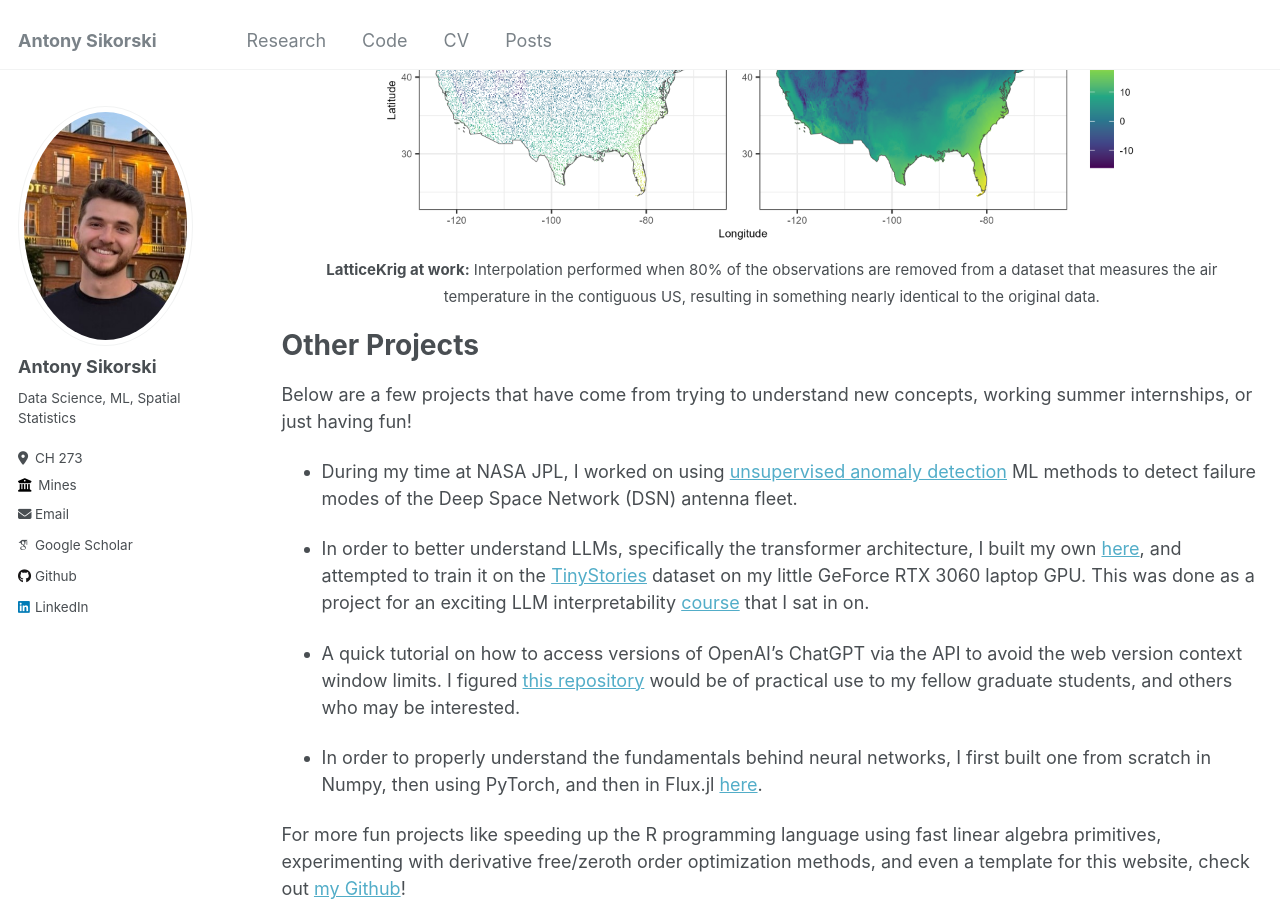
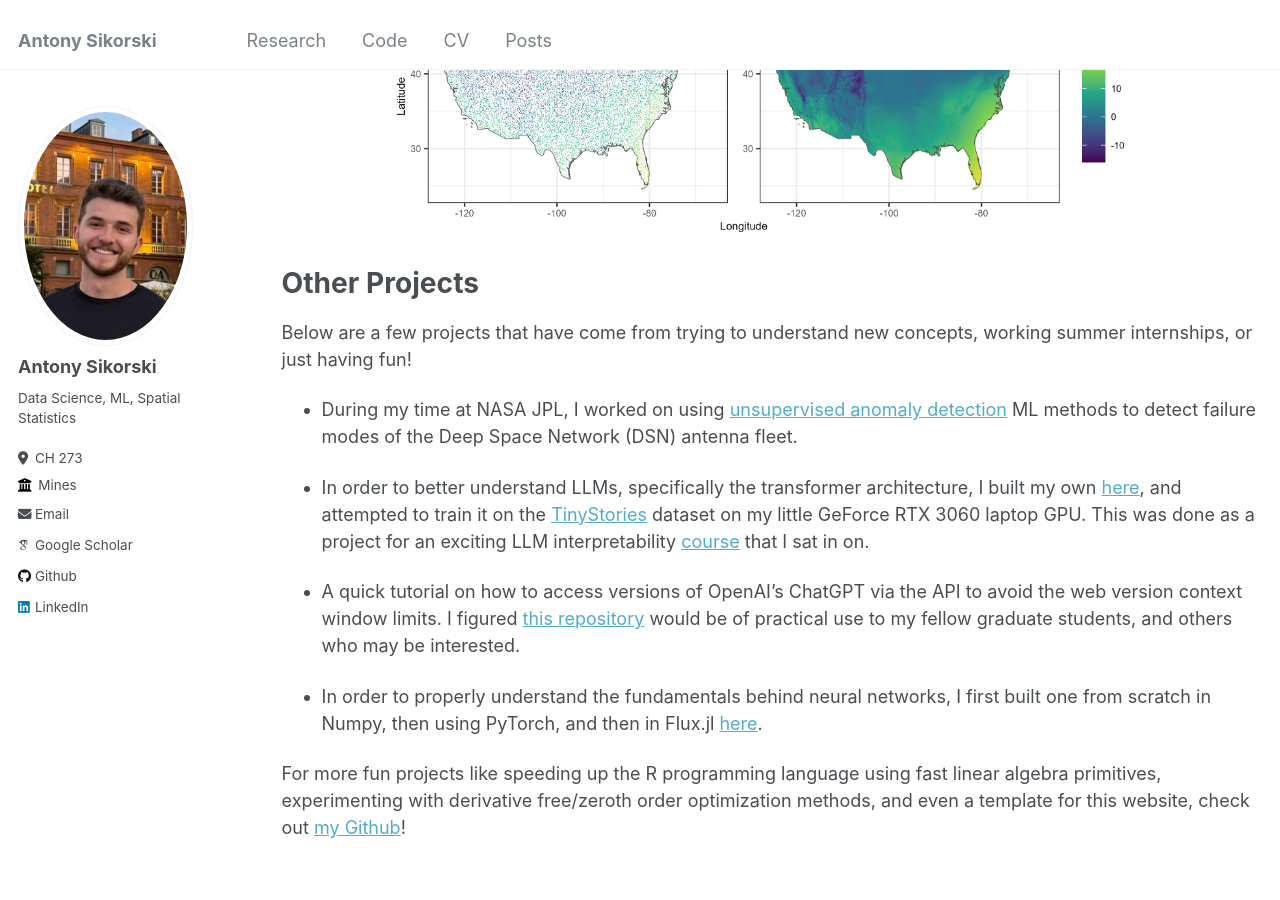
Before and after one commit to antonyxsik/antonyxsik.github.io, a Jekyll site: the page built from _pages/code.md, in a window 1280 px wide and 900 px high, scrolled down 454 px. Built offline with Jekyll 4.4.1, drawn with Linux system fonts in a browser that asks for light colours; some web fonts are replaced.

Commit message:
code edits

```diff
--- a/_pages/code.md
+++ b/_pages/code.md
@@ -17,8 +17,7 @@ The `LatticeKrig` R package provides methods for interpolating massive spatial d
 One of my recent projects involved increasing the effiency and accuracy of such methods, along with providing software for reproducibility. As a result, I am currently developing a new release of `LatticeKrig`. The development version can be downloaded from this <a href="https://github.com/antonyxsik/Normalization-Paper/tree/main" target="_blank">repository</a>, where significant computational roadblocks have been removed. Further updates will include experimentation with different basis functions, change of support, and data fusion!
 
 <p align="center" style="margin: 20px 0;">
-  <img src='/images/air_temp_LK.png' width='800'><br/>
-  <span style="font-size: smaller;"><strong>LatticeKrig at work:</strong> Interpolation performed when 80% of the observations are removed from a dataset that measures the air temperature in the contiguous US, resulting in something nearly identical to the original data. </span>
+  <img src='/images/air_temp_LK.png' width='780'><br/>
 </p>
 
 
```
